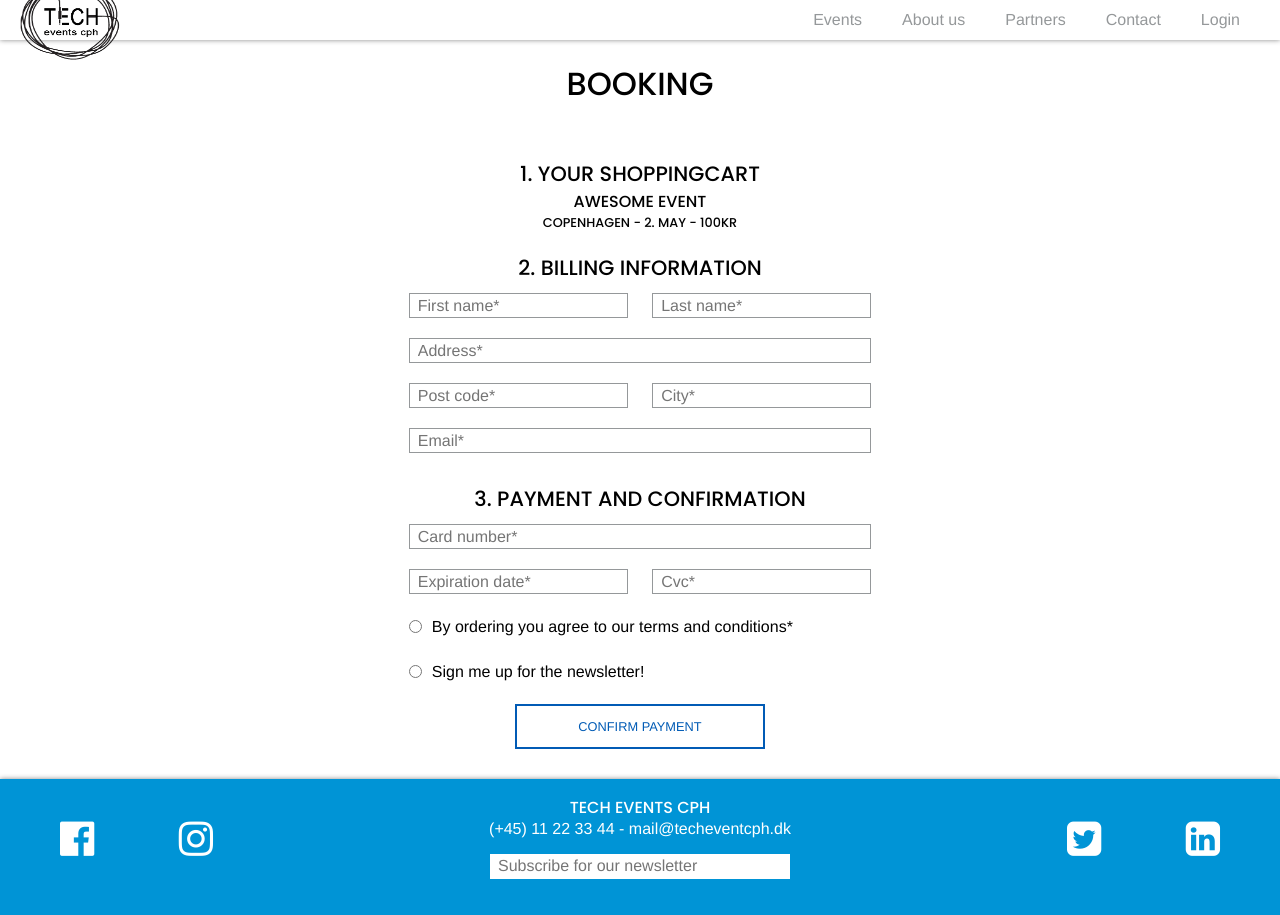
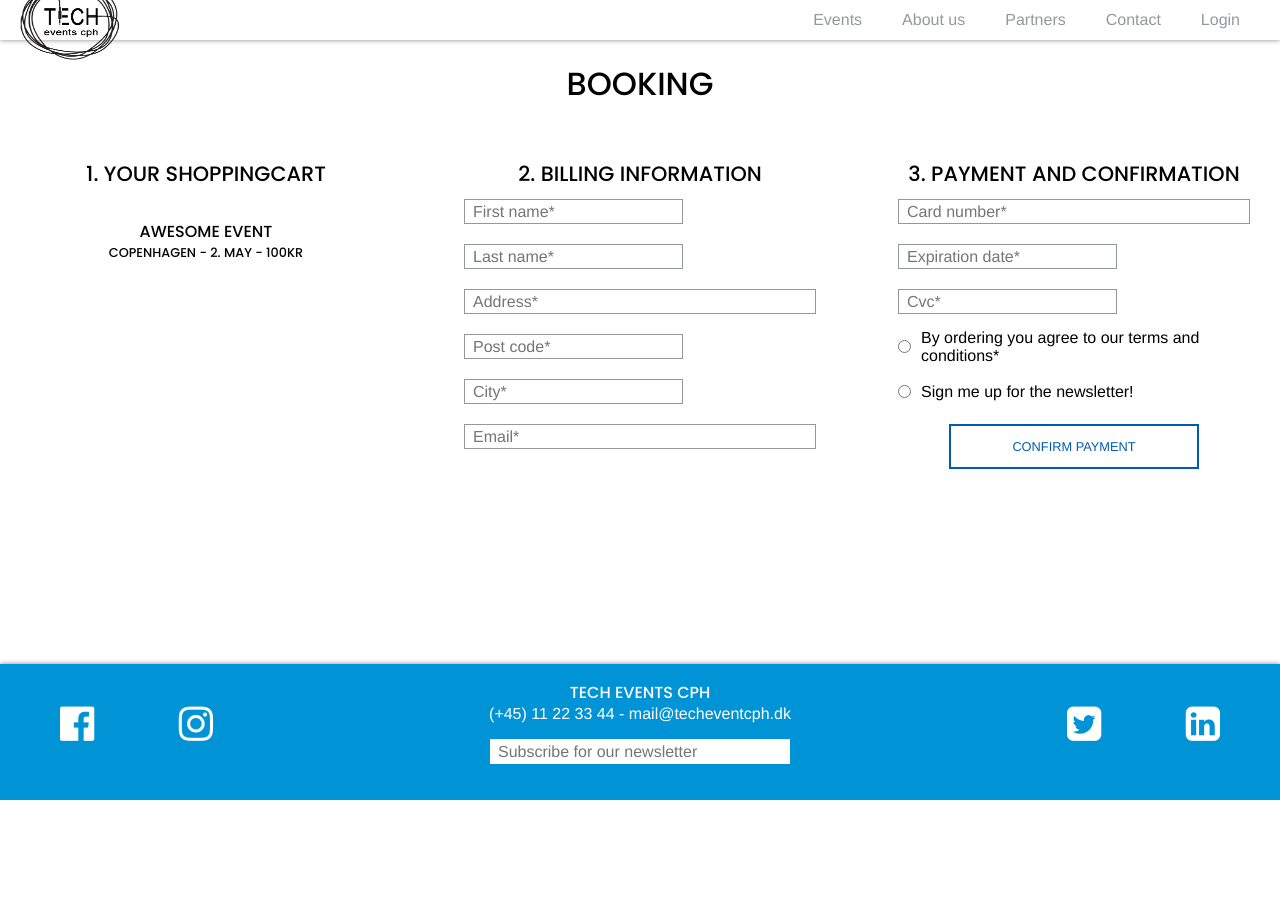
Before and after one commit to bachalarz/Tech, a PHP site: page / in a window 1280 px wide. After the commit the page ends 800 px from the top, so only its background shows below. Run offline with PHP 8.4, Linux system fonts and the light colour scheme; style sheets or scripts are compiled from the project's sources; some libraries are stand-ins or nearby versions.

Commit message:
no message

```diff
--- a/scss/style-payment.scss
+++ b/scss/style-payment.scss
@@ -47,4 +47,22 @@
 	#btn-payment{
 		width: 250px;
 	}
+
+	.ctn-payment {
+		display: flex;
+		flex-direction: row;
+		align-items: baseline;
+		justify-content: space-between;
+	}
+
+	.payment-step {
+		width: 30%;
+
+		&-1 {
+			h3 {
+				margin-bottom: 30px;
+			}
+		}
+
+	}
 }
```
